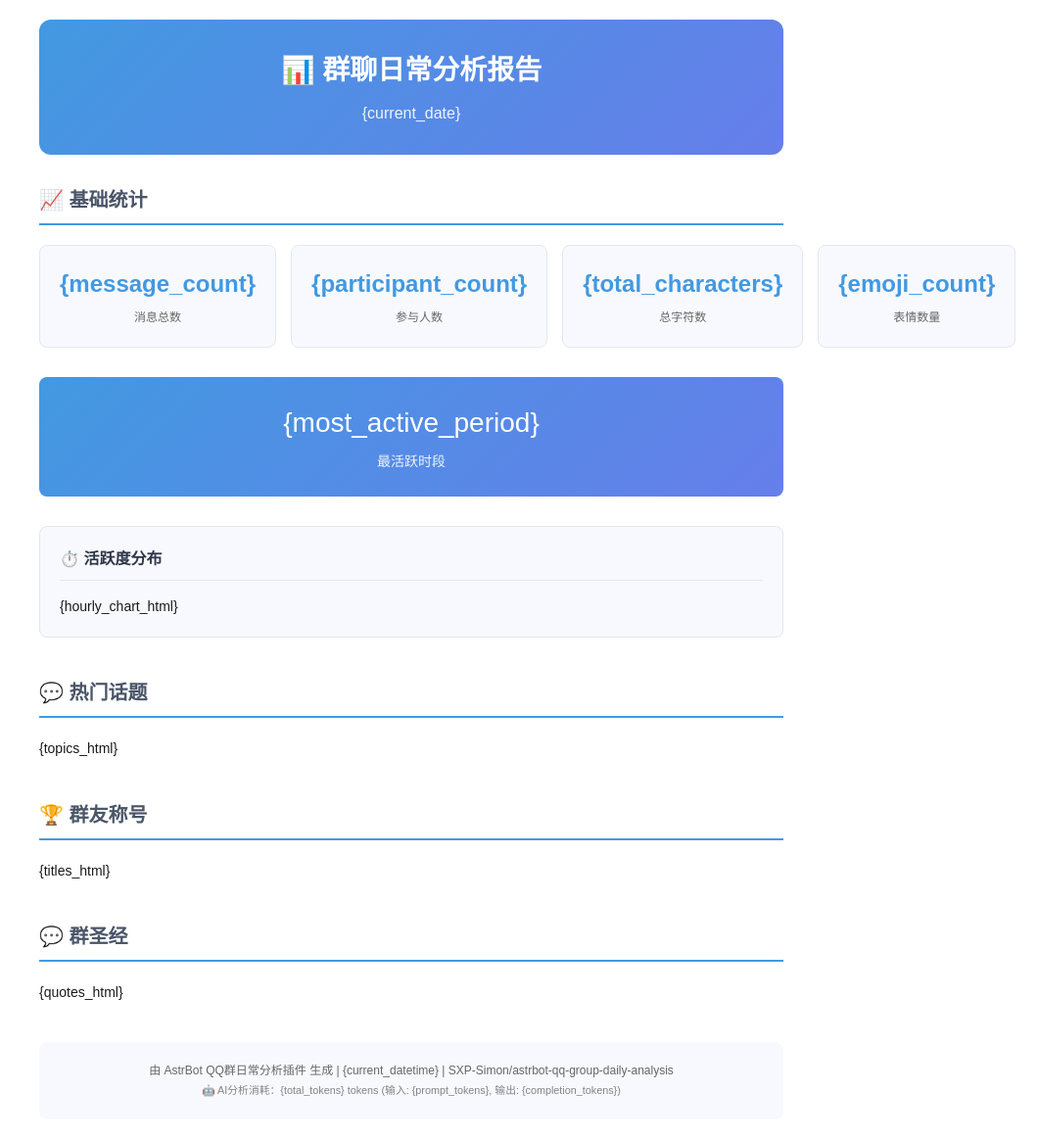
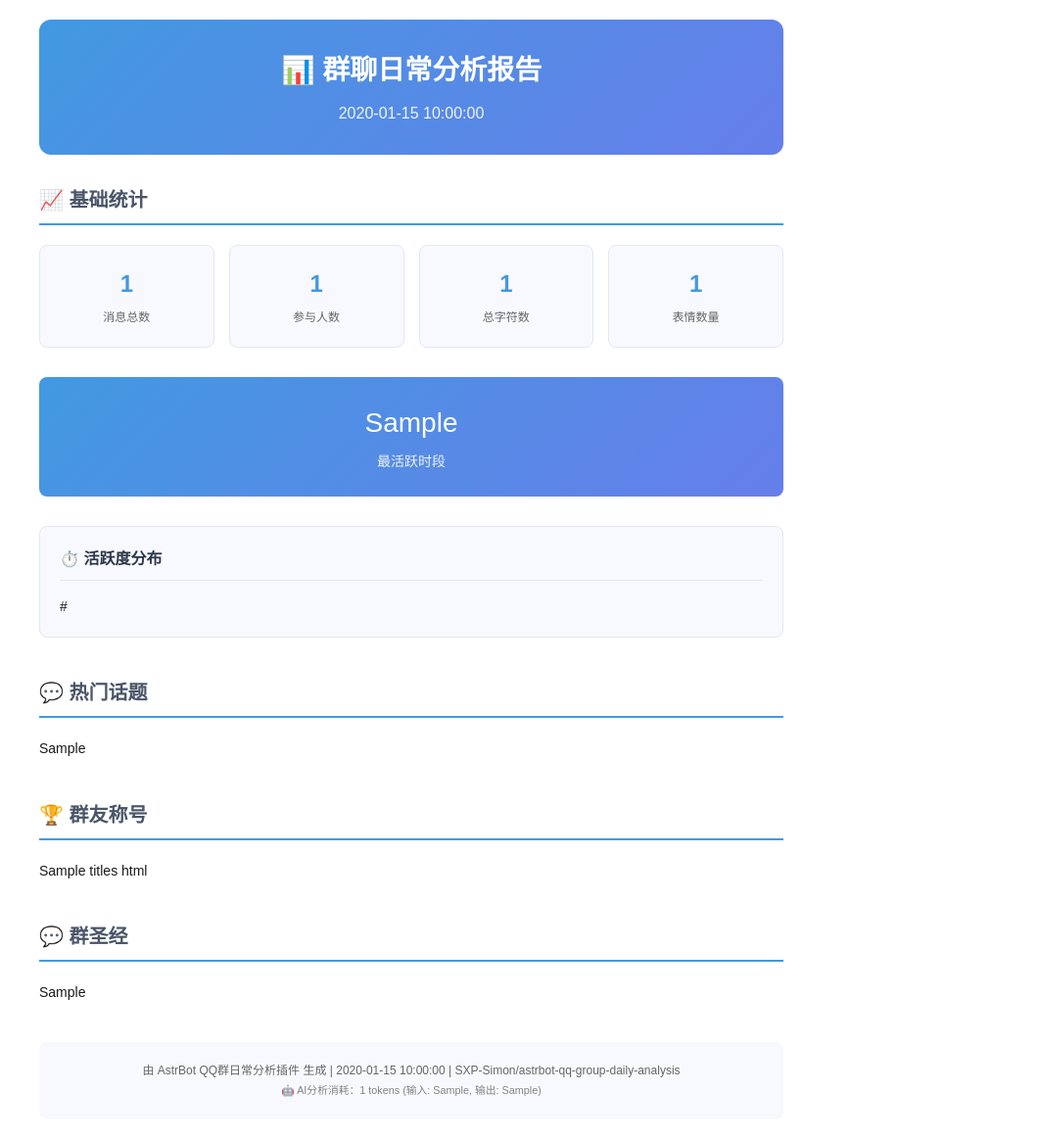
Before and after one commit to SXP-Simon/astrbot-qq-group-daily-analysis, a Python web app: template src/reports/templates/pdf_template.html in a window 1280 px wide. Shown: the whole page at 98% size, without its empty margins (220-1280 px from the left). Run offline with Jinja, Linux system fonts and the light colour scheme; the template is opened without the code that fills it: most values are stand-ins (such as "Sample title", 1, 10 or a date in 2020).

Commit message:
fix(template): debug

```diff
--- a/src/reports/templates/pdf_template.html
+++ b/src/reports/templates/pdf_template.html
@@ -386,30 +386,30 @@
     <div class="container">
         <div class="header">
             <h1>📊 群聊日常分析报告</h1>
-            <div class="date">{current_date}</div>
+            <div class="date">{{current_date}}</div>
         </div>
         <div class="section">
             <h2 class="section-title">📈 基础统计</h2>
             <div class="stats-grid">
                 <div class="stat-card">
-                    <div class="stat-number">{message_count}</div>
+                    <div class="stat-number">{{message_count}}</div>
                     <div class="stat-label">消息总数</div>
                 </div>
                 <div class="stat-card">
-                    <div class="stat-number">{participant_count}</div>
+                    <div class="stat-number">{{participant_count}}</div>
                     <div class="stat-label">参与人数</div>
                 </div>
                 <div class="stat-card">
-                    <div class="stat-number">{total_characters}</div>
+                    <div class="stat-number">{{total_characters}}</div>
                     <div class="stat-label">总字符数</div>
                 </div>
                 <div class="stat-card">
-                    <div class="stat-number">{emoji_count}</div>
+                    <div class="stat-number">{{emoji_count}}</div>
                     <div class="stat-label">表情数量</div>
                 </div>
             </div>
             <div class="active-period">
-                <div class="time">{most_active_period}</div>
+                <div class="time">{{most_active_period}}</div>
                 <div class="label">最活跃时段</div>
             </div>
             <!-- 活跃度可视化部分 - 集成到基础统计 -->
@@ -417,26 +417,26 @@
                 <div class="chart-header">
                     <div class="chart-title">⏱️ 活跃度分布</div>
                 </div>
-                {hourly_chart_html}
+                {{hourly_chart_html}}
             </div>
         </div>
 
         <div class="section">
             <h2 class="section-title">💬 热门话题</h2>
-            {topics_html}
+            {{topics_html}}
         </div>
         <div class="section">
             <h2 class="section-title">🏆 群友称号</h2>
-            {titles_html}
+            {{titles_html}}
         </div>
         <div class="section">
             <h2 class="section-title">💬 群圣经</h2>
-            {quotes_html}
+            {{quotes_html}}
         </div>
         <div class="footer">
-            由 AstrBot QQ群日常分析插件 生成 | {current_datetime} | SXP-Simon/astrbot-qq-group-daily-analysis<br>
-            <small style="opacity: 0.8; font-size: 0.9em;">🤖 AI分析消耗：{total_tokens} tokens (输入: {prompt_tokens}, 输出:
-                {completion_tokens})</small>
+            由 AstrBot QQ群日常分析插件 生成 | {{current_datetime}} | SXP-Simon/astrbot-qq-group-daily-analysis<br>
+            <small style="opacity: 0.8; font-size: 0.9em;">🤖 AI分析消耗：{{total_tokens}} tokens (输入: {{prompt_tokens}}, 输出:
+                {{completion_tokens}})</small>
         </div>
     </div>
 </body>
```
Also changed, not shown: src/reports/generators.py (+7 -14 lines), src/reports/templates/image_template.html (+12 -12 lines).
